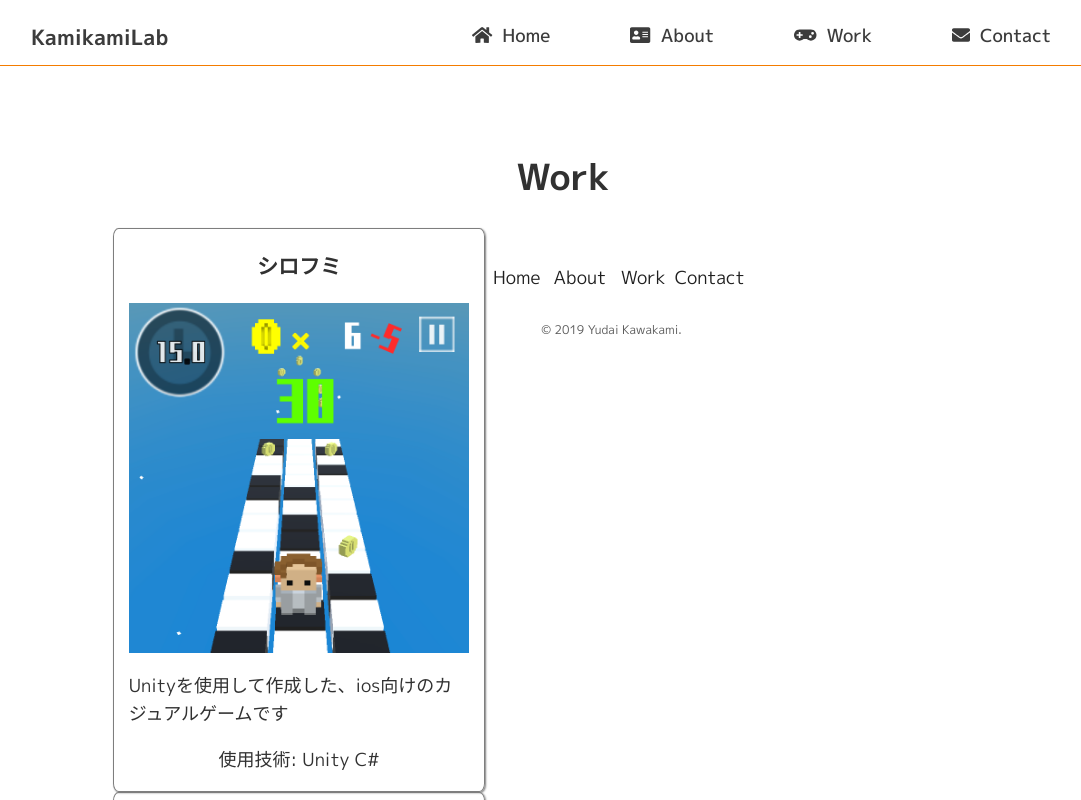
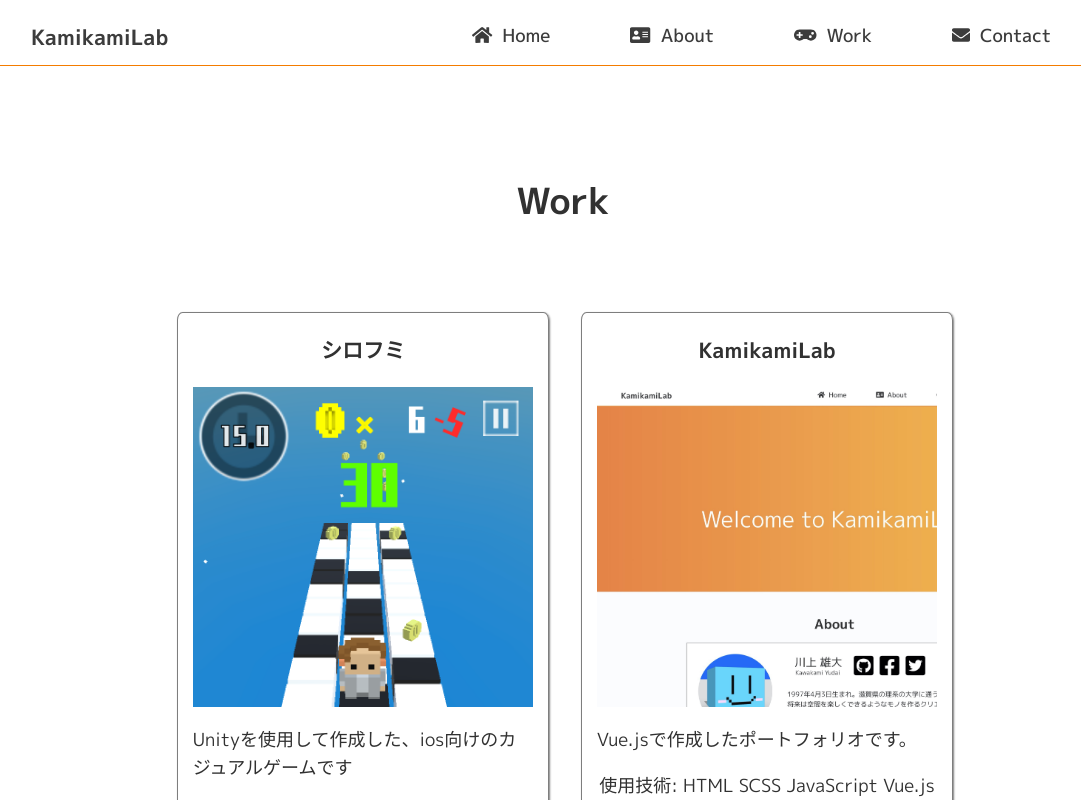
Before and after one commit to Hobiron03/my-portfolio, a Vue app: page /Work in a window 1280 px wide. Shown: the top 800 px of the page, without its empty margins (77-1158 px from the left). Built offline with nearby package versions, Linux system fonts and the light colour scheme.

Commit message:
Workのページを作成

```diff
--- a/src/assets/workdata.json
+++ b/src/assets/workdata.json
@@ -4,12 +4,13 @@
         "name": "シロフミ",
         "description": "Unityを使用して作成した、ios向けのカジュアルゲームです",
         "techs": ["Unity", "C#"],
-        "imageLocate": "shiro.png"
+        "image": "shiro.png"
     },
     {
         "id": 2,
         "name": "KamikamiLab",
         "description": "Vue.jsで作成したポートフォリオです。",
-        "techs": ["HTML", "SCSS", "JavaScript", "Vue.js", "Firebase"]
+        "techs": ["HTML", "SCSS", "JavaScript", "Vue.js", "Firebase"],
+        "image": "kamikamilab.jpg"
     }
 ]
--- a/src/components/homeWork.vue
+++ b/src/components/homeWork.vue
@@ -2,7 +2,7 @@
     <div class="wrapper">
         <h1>Work</h1>
         <div class="container">
-            <myWork :product-name="works[0].name" :description="works[0].description" :techs="works[0].techs" :image-locate="works[0].imageLocate"></myWork>
+            <myWork :product-name="works[0].name" :description="works[0].description" :techs="works[0].techs" :image-locate="works[0].image"></myWork>
         </div>
         <p class="discriptionButton">
             <router-link to="/Work">他の作品も見る</router-link>
--- a/src/components/myWork.vue
+++ b/src/components/myWork.vue
@@ -35,7 +35,7 @@
         background-size: cover;
         margin: 0 auto;
         max-width: 92%;
-        height: 350px;
+        height: 320px;
     }
 
     .description {
--- a/src/views/Work.vue
+++ b/src/views/Work.vue
@@ -2,11 +2,9 @@
     <div class="wrapper">
         <h1>Work</h1>
         <div class="container">
-            <div class="f-item">
-
-            </div>
-            <myWork :product-name="works[0].name" :description="works[0].description" :techs="works[0].techs" :image-locate="works[0].imageLocate"></myWork>
-            <myWork :product-name="works[0].name" :description="works[0].description" :techs="works[0].techs" :image-locate="works[0].imageLocate"></myWork>
+            <myWork :product-name="works[0].name" :description="works[0].description" :techs="works[0].techs" :image-locate="works[0].image"></myWork>
+            <myWork :product-name="works[1].name" :description="works[1].description" :techs="works[1].techs" :image-locate="works[1].image"></myWork>
+            <myWork :product-name="works[1].name" :description="works[1].description" :techs="works[1].techs" :image-locate="works[1].image"></myWork>
         </div>
     </div>
 </template>
@@ -30,20 +28,18 @@
 .wrapper{
     max-width: 900px;
     margin: 150px auto 0px auto;
+    overflow: hidden;
     h1{
         font-weight: bold;
         text-align: center;
     }
     .container{
         text-align: center;
+        margin-top: 30px;
+        margin-left: 32px;
         // display: flex;
         // flex-direction: row;
         float: left;
-        clear: both;
-
-        .f-item{
-
-        }
     }
 }
 
```
Also changed, not shown: src/assets/kamikamilab.jpg (added).
